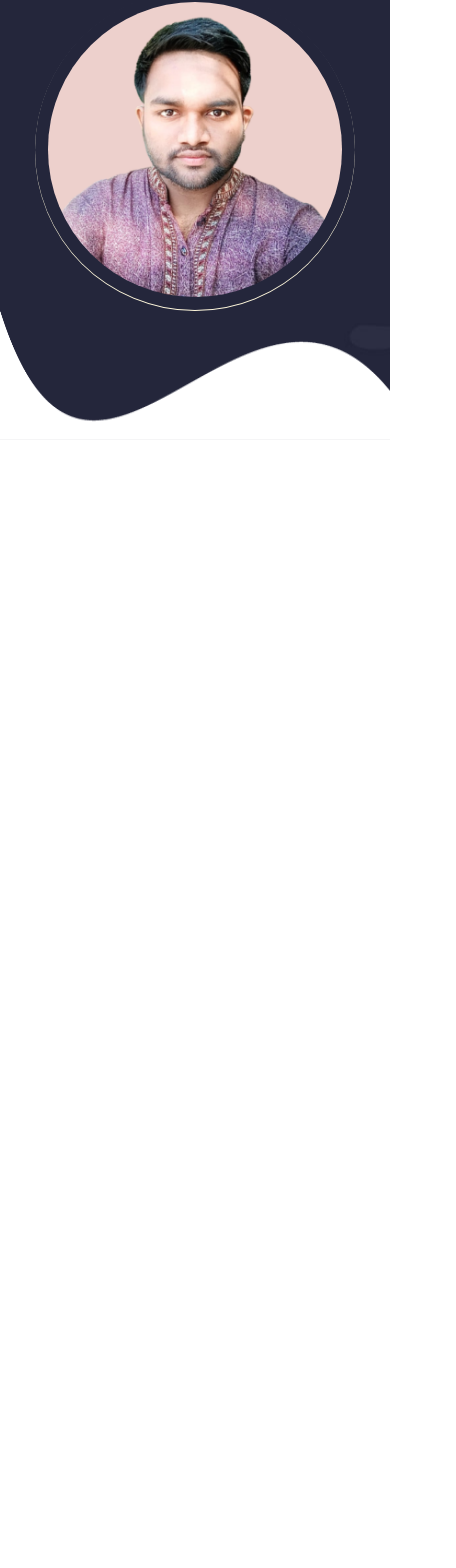
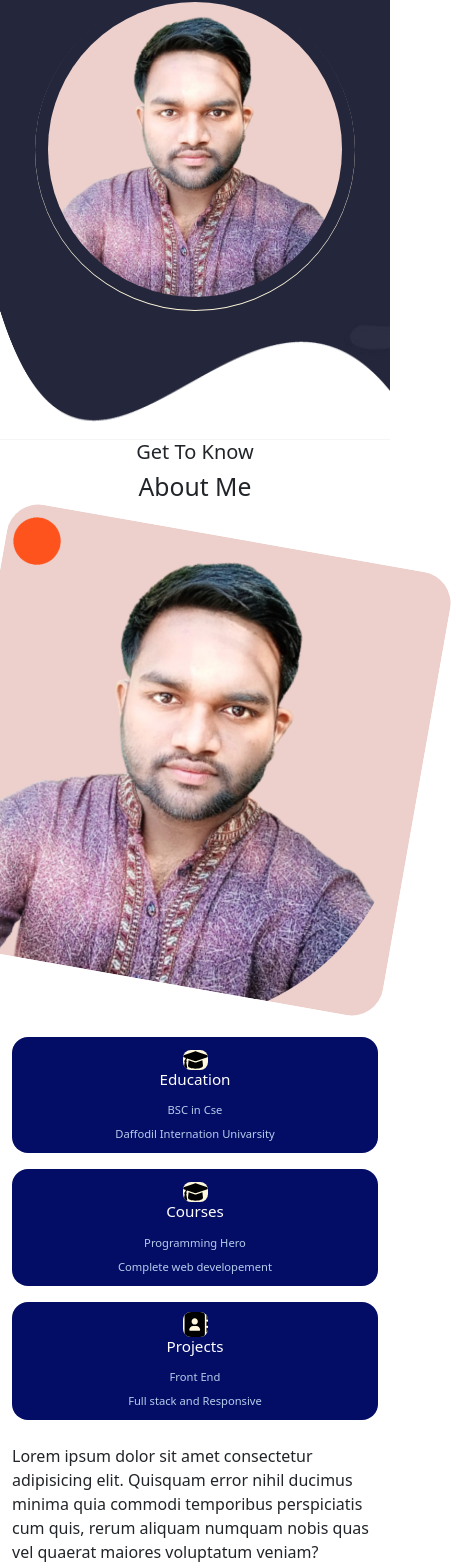
Before and after one commit to jahidulislam123/my-portfolio, a React (Create React App) app: page / in a window 390 px wide. Shown: the part 397-1965 px from the top of the page, 456 px wide, since content can reach past the window. Before the commit the page ends 844 px from the top, so only its background shows below. Built offline with nearby package versions, Linux system fonts and the light colour scheme.

Commit message:
about-section-added

```diff
--- a/src/App.js
+++ b/src/App.js
@@ -1,5 +1,6 @@
 
 import './App.css';
+import About from './PortfolioContainer/AboutMe/About';
 import Home from './PortfolioContainer/Home/Home/Home';
 
 
@@ -8,6 +9,7 @@ function App() {
     <div className="App">
 
      <Home></Home>
+     <About></About>
 
     </div>
   );
--- /dev/null
+++ b/src/PortfolioContainer/AboutMe/About.css
@@ -0,0 +1,115 @@
+.about_container {
+    display: grid;
+    grid-template-columns: repeat(2, 1fr);
+    grid-template-columns: 35% 50%;
+    gap: 15%;
+}
+
+.about_me {
+    width: 100%;
+    aspect-ratio: 1/1;
+    border-radius: 2rem;
+    background: linear-gradient(45deg, transparent, rgb(16, 0, 34), transparent);
+    display: grid;
+    place-items: center;
+}
+
+.about_me-image {
+    border-radius: 2rem;
+    overflow: hidden;
+    transform: rotate(10deg);
+    transition: var(--transition);
+
+}
+
+.about_me-image:hover {
+    transform: rotate(0);
+    transition: 0.5s ease-out;
+}
+
+.about_cards {
+    display: grid;
+    grid-template-columns: repeat(3, 1fr);
+    gap: 1.5rem;
+
+}
+
+.about_card {
+    background: #040d66;
+    border: 1px solid transparent;
+    border-radius: 1rem;
+    text-align: center;
+    color: white;
+    padding: 8px;
+}
+
+.about_icon {
+    background-color: cornsilk;
+    border-radius: 8px;
+}
+
+.about_card:hover {
+    background: transparent;
+    color: black;
+    border-color: #040d66;
+    transition: 0.5s ease-out;
+    cursor: default;
+
+}
+
+.about_card h5 {
+    font-size: 0.95rem;
+}
+
+.about_card small {
+    font-size: 0.7rem;
+    color: rgb(181, 204, 235);
+}
+
+.about_content p {
+    margin: 2rem 0 2.6rem;
+    text-align: left;
+}
+
+@media screen and (max-width :1024px) {
+    .about_container {
+        display: grid;
+        grid-template-columns: 1fr;
+    }
+
+
+
+    about.me {
+        width: 50%;
+        margin: 2rem auto 4rem;
+    }
+
+    .about_content p {
+        margin: 1rem 0 1.5rem;
+    }
+
+}
+
+@media screen and (max-width: 600px) {
+    .about_me {
+        width: 70%;
+        margin: auto;
+        margin-top: 123px;
+
+    }
+
+    .about_cards {
+        display: grid;
+        grid-template-columns: 1fr;
+        gap: 1rem;
+    }
+
+    .about_content {
+        text-align: center;
+    }
+
+    .about_content p {
+        margin: 1.5rem 0;
+    }
+
+}
--- /dev/null
+++ b/src/PortfolioContainer/AboutMe/About.js
@@ -0,0 +1,53 @@
+import React from 'react';
+import './About.css'
+import image from '../../assets/Home/images/jahid.png'
+
+const About = () => {
+    return (
+        <section id='about'>
+            <h5>Get To Know</h5>
+            <h2>About Me</h2>
+            <div className='container about_container'>
+                <div className='about_me'>
+                    <div className="about_me-image">
+                        <img style={{width:450}} src={image} alt="About Image" />
+                    </div>
+                </div>
+                <div className='about_content'>
+                    <div className="about_cards">
+                        <article className='about_card'>
+                        <svg className='about_icon' style={{width:25}} xmlns="http://www.w3.org/2000/svg" viewBox="0 0 640 512"><path d="M623.1 136.9l-282.7-101.2c-13.73-4.91-28.7-4.91-42.43 0L16.05 136.9C6.438 140.4 0 149.6 0 160s6.438 19.65 16.05 23.09L76.07 204.6c-11.89 15.8-20.26 34.16-24.55 53.95C40.05 263.4 32 274.8 32 288c0 9.953 4.814 18.49 11.94 24.36l-24.83 149C17.48 471.1 25 480 34.89 480H93.11c9.887 0 17.41-8.879 15.78-18.63l-24.83-149C91.19 306.5 96 297.1 96 288c0-10.29-5.174-19.03-12.72-24.89c4.252-17.76 12.88-33.82 24.94-47.03l190.6 68.23c13.73 4.91 28.7 4.91 42.43 0l282.7-101.2C633.6 179.6 640 170.4 640 160S633.6 140.4 623.1 136.9zM351.1 314.4C341.7 318.1 330.9 320 320 320c-10.92 0-21.69-1.867-32-5.555L142.8 262.5L128 405.3C128 446.6 213.1 480 320 480c105.1 0 192-33.4 192-74.67l-14.78-142.9L351.1 314.4z"/></svg>
+                            <h5>Education</h5>
+                            <small>BSC in Cse</small> <br />
+
+                            <small>Daffodil Internation Univarsity</small>
+
+                        </article>
+                        <article className='about_card'>
+                        <svg className='about_icon' style={{width:25}} xmlns="http://www.w3.org/2000/svg" viewBox="0 0 640 512"><path d="M623.1 136.9l-282.7-101.2c-13.73-4.91-28.7-4.91-42.43 0L16.05 136.9C6.438 140.4 0 149.6 0 160s6.438 19.65 16.05 23.09L76.07 204.6c-11.89 15.8-20.26 34.16-24.55 53.95C40.05 263.4 32 274.8 32 288c0 9.953 4.814 18.49 11.94 24.36l-24.83 149C17.48 471.1 25 480 34.89 480H93.11c9.887 0 17.41-8.879 15.78-18.63l-24.83-149C91.19 306.5 96 297.1 96 288c0-10.29-5.174-19.03-12.72-24.89c4.252-17.76 12.88-33.82 24.94-47.03l190.6 68.23c13.73 4.91 28.7 4.91 42.43 0l282.7-101.2C633.6 179.6 640 170.4 640 160S633.6 140.4 623.1 136.9zM351.1 314.4C341.7 318.1 330.9 320 320 320c-10.92 0-21.69-1.867-32-5.555L142.8 262.5L128 405.3C128 446.6 213.1 480 320 480c105.1 0 192-33.4 192-74.67l-14.78-142.9L351.1 314.4z"/></svg>
+                            <h5>Courses</h5>
+                            <small>Programming Hero</small> <br />
+
+                            <small>Complete web developement</small>
+
+                        </article>
+                        <article className='about_card'>
+                        <svg className='about_icon' style={{width:25}} xmlns="http://www.w3.org/2000/svg" viewBox="0 0 512 512"><path d="M384 0H96C60.65 0 32 28.65 32 64v384c0 35.35 28.65 64 64 64h288c35.35 0 64-28.65 64-64V64C448 28.65 419.3 0 384 0zM240 128c35.35 0 64 28.65 64 64s-28.65 64-64 64c-35.34 0-64-28.65-64-64S204.7 128 240 128zM336 384h-192C135.2 384 128 376.8 128 368C128 323.8 163.8 288 208 288h64c44.18 0 80 35.82 80 80C352 376.8 344.8 384 336 384zM496 64H480v96h16C504.8 160 512 152.8 512 144v-64C512 71.16 504.8 64 496 64zM496 192H480v96h16C504.8 288 512 280.8 512 272v-64C512 199.2 504.8 192 496 192zM496 320H480v96h16c8.836 0 16-7.164 16-16v-64C512 327.2 504.8 320 496 320z"/></svg>
+                            <h5>Projects</h5>
+                            <small>Front End</small> <br />
+
+                            <small>Full stack and Responsive</small>
+
+                        </article>
+                    </div>
+                    <p> Lorem ipsum dolor sit amet consectetur adipisicing elit. Quisquam error nihil ducimus minima quia commodi temporibus perspiciatis cum quis, rerum aliquam numquam nobis quas vel quaerat maiores voluptatum veniam? Suscipit.</p>
+                    <a href="" className='btn btn-primary'>Lets Talk</a>
+                </div>
+
+            </div>
+
+        </section>
+    );
+};
+
+export default About;
--- a/src/PortfolioContainer/Home/NavBar.css
+++ b/src/PortfolioContainer/Home/NavBar.css
@@ -2,7 +2,7 @@
     color: rgb(228, 216, 212);
     font-family: 'Franklin Gothic Medium', 'Arial Narrow', Arial, sans-serif;
     font-size: 18px;
-    margin-left: 74px;
+    margin-left: 24px;
     border: 1px solid rgb(11, 216, 103);
     padding: 8px;
     border-radius: 15px;
```
